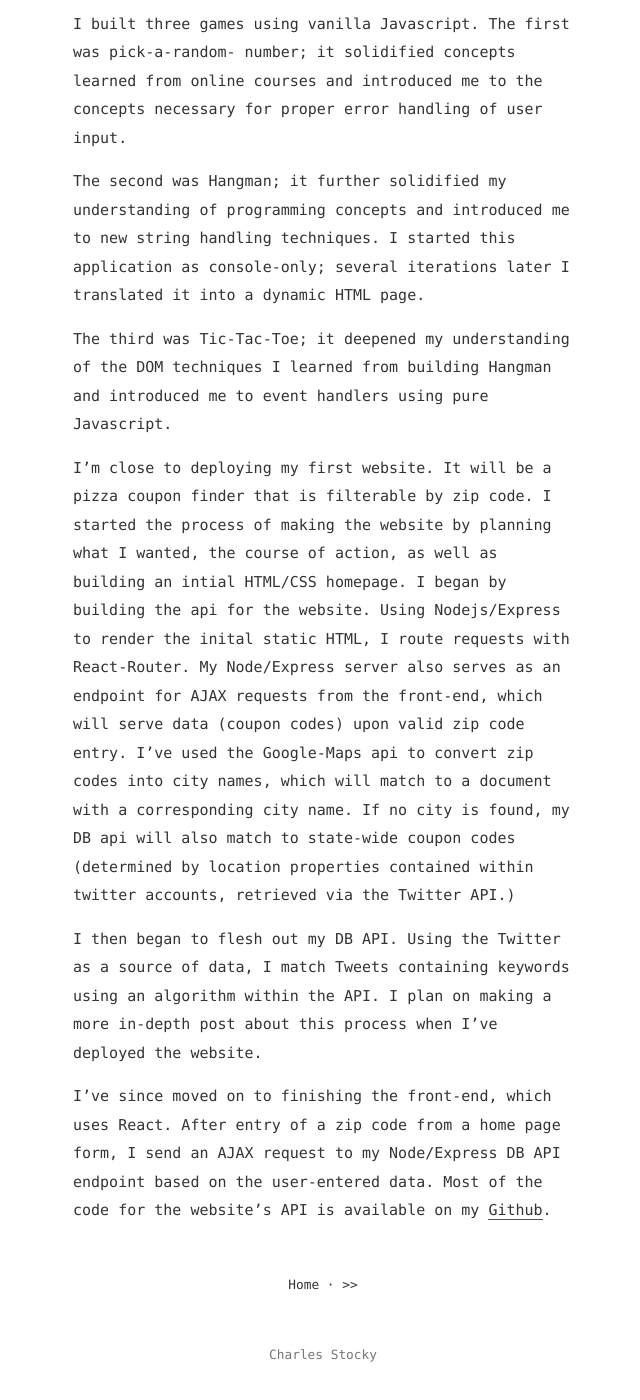
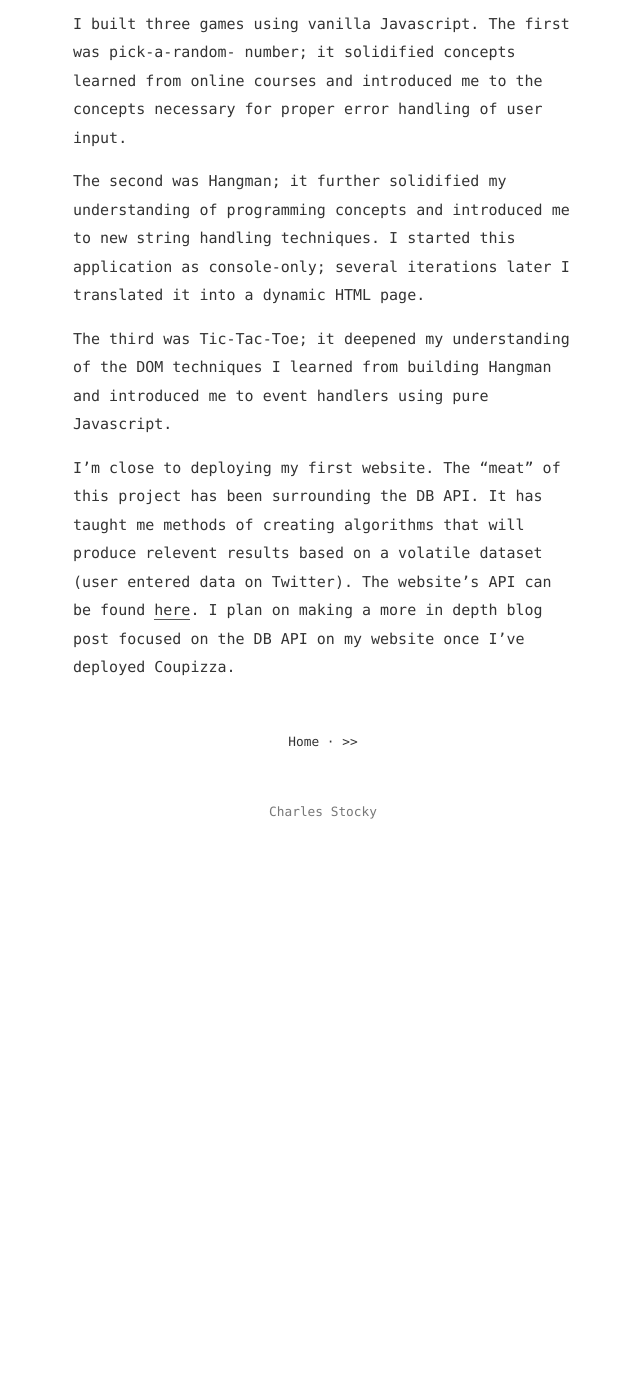
Before and after one commit to CharlesStocky/CharlesStocky.github.io, a Jekyll site: the page built from _posts/2017-8-21-Resume.md, in a window 1280 px wide and 1400 px high, scrolled down 2391 px. Shown: the whole window, without its empty margins (317-957 px from the left). Built offline with Jekyll 4.4.1, drawn with Linux system fonts in a browser that asks for light colours; after the commit the page ends 3248 px from its top, so only the background shows below that.

Commit message:
updated resume

```diff
--- a/_posts/2017-8-21-Resume.md
+++ b/_posts/2017-8-21-Resume.md
@@ -78,10 +78,4 @@ The third was Tic-Tac-Toe; it deepened my understanding of the DOM techniques I
 learned from building Hangman and introduced me to event handlers using pure
 Javascript.
 
-I'm close to deploying my first website. It will be a pizza
-coupon finder that is filterable by zip code. I started the process of making the website by planning what I wanted, the course
-of action, as well as building an intial HTML/CSS homepage. I began by building the api for the website. Using Nodejs/Express to render the inital static HTML, I route requests with React-Router. My Node/Express server also serves as an endpoint for AJAX requests from the front-end, which will serve data (coupon codes) upon valid zip code entry. I've used the Google-Maps api to convert zip codes into city names, which will match to a document with a corresponding city name. If no city is found, my DB api will also match to state-wide coupon codes (determined by location properties contained within twitter accounts, retrieved via the Twitter API.)
-
-I then began to flesh out my DB API. Using the Twitter as a source of data, I match Tweets containing keywords using an algorithm within the API. I plan on making a more in-depth post about this process when I've deployed the website.
-
-I’ve since moved on to finishing the front-end, which uses React. After entry of a zip code from a home page form, I send an AJAX request to my Node/Express DB API endpoint based on the user-entered data. Most of the code for the website's API is available on my <a href='https://github.com/CharlesStocky/coupizza.git'>Github</a>.
+I'm close to deploying my first website. The "meat" of this project has been surrounding the DB API. It has taught me methods of creating algorithms that will produce relevent results based on a volatile dataset (user entered data on Twitter). The website's API can be found <a href='https://github.com/CharlesStocky/coupizza.git'>here</a>. I plan on making a more in depth blog post focused on the DB API on my website once I've deployed Coupizza.
```
